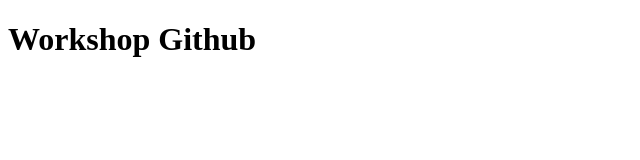
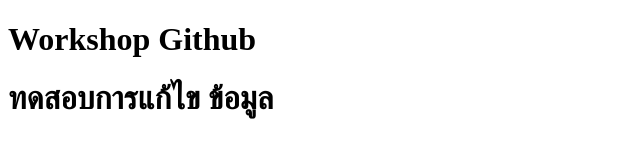
Before and after one commit to pchumpol17/workshop-github, a plain HTML site: page index.html in a window 1280 px wide. Shown: the whole page, without its empty margins (0-640 px from the left). Drawn offline with Linux system fonts and the light colour scheme.

Commit message:
add header
เพิ่ม header คำว่า ทดสอบการแก้ไข หรือ เพิ่มข้อมูล

```diff
--- a/index.html
+++ b/index.html
@@ -8,5 +8,6 @@
 </head>
 <body>
     <h1>Workshop Github</h1>
+    <h1>ทดสอบการแก้ไข ข้อมูล</h1>
 </body>
 </html>
```
